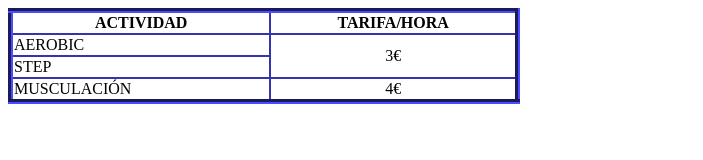
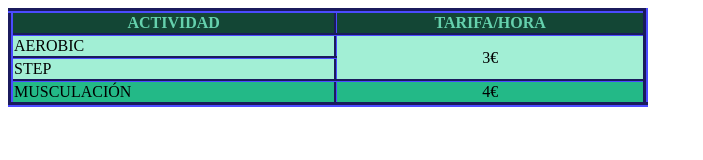
Before and after one commit to RoCardona/rcl-se03-html-css-04112022, a plain HTML site: page Deporte/instalaciones.html in a window 1280 px wide. Shown: the whole page, without its empty margins (0-703 px from the left). Drawn offline with Linux system fonts and the light colour scheme.

Commit message:
ejercicio 12 terminado

```diff
--- a/Deporte/css/styleInstal.css
+++ b/Deporte/css/styleInstal.css
@@ -1,11 +1,21 @@
 table {
     border: 5px outset rgb(52, 52, 176);
     border-collapse: collapse;
-    width: 40vw;
+    width: 50vw;
 }
 th, td {
-    border: 2px solid rgb(52, 52, 176);
+    border: 3px groove rgb(52, 52, 176);
 }
 .center {
     text-align: center;
 }
+th {
+    background-color: rgb(19, 70, 53);
+    color: rgb(101, 209, 173)
+}
+.color-oscuro {
+background-color: rgb(35, 185, 135);
+}
+.color-claro {
+background-color: rgb(162, 239, 213);
+}
--- a/Deporte/instalaciones.html
+++ b/Deporte/instalaciones.html
@@ -14,15 +14,15 @@
         <th>TARIFA/HORA</th>
       </tr>
       <tr>
-        <td>AEROBIC</td>
-        <td class="center" rowspan="2">3€</td>
+        <td class="color-claro">AEROBIC</td>
+        <td class="center color-claro" rowspan="2">3€</td>
       </tr>
       <tr>
-        <td>STEP</td>
+        <td class="color-claro">STEP</td>
       </tr>
       <tr>
-        <td>MUSCULACIÓN</td>
-        <td class="center">4€</td>
+        <td class="color-oscuro">MUSCULACIÓN</td>
+        <td class="center color-oscuro">4€</td>
       </tr>
     </table>
   </body>
```
